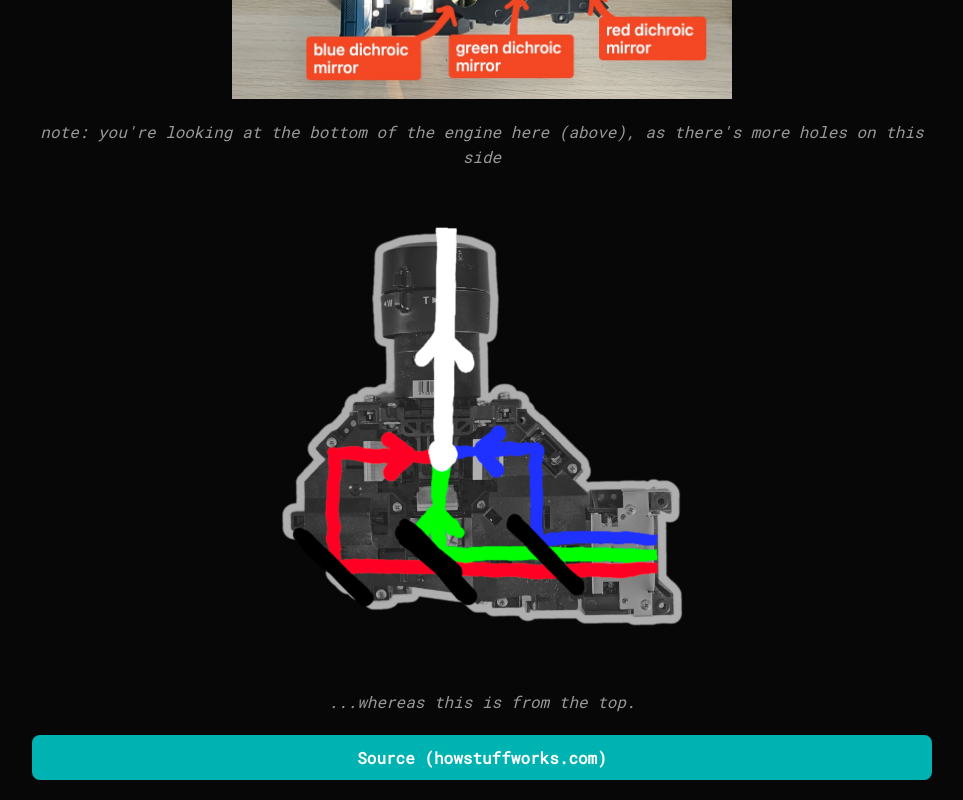
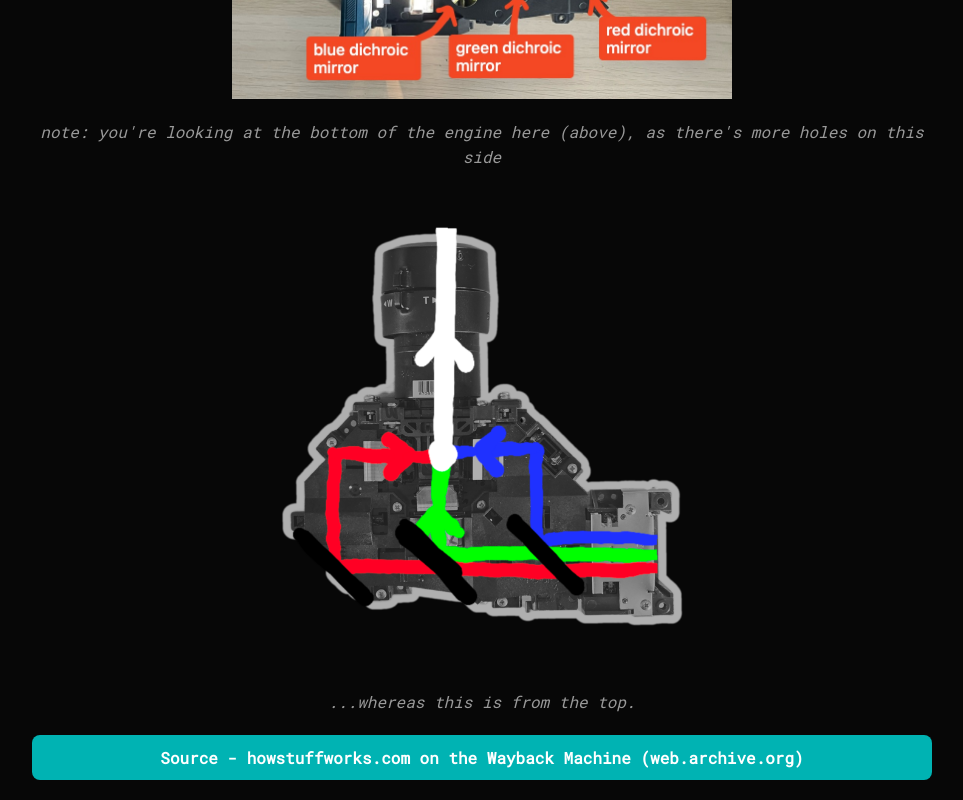
Before and after one commit to aroasanight/aroasanight.github.io, a plain HTML site: page projector/optical-engine.html in a window 1280 px wide. Shown: the part 1617-2417 px from the top of the page, without its empty margins (158-1121 px from the left). Drawn offline with Linux system fonts and the light colour scheme.

Commit message:
wayback machine source link

```diff
--- a/projector/optical-engine.html
+++ b/projector/optical-engine.html
@@ -122,7 +122,7 @@
         <p class="italic-note" style="text-align: center;">...whereas this is from the top.</p>
 
         <div class="button-row">
-            <a href="https://electronics.howstuffworks.com/lcd-projectors.htm#pt1" class="button">Source (howstuffworks.com)</a>
+            <a href="https://web.archive.org/web/20240203000825/https://electronics.howstuffworks.com/lcd-projectors.htm" class="button">Source - howstuffworks.com on the Wayback Machine (web.archive.org)</a>
             <!-- <a href="https://aroasanight.github.io/projector/" class="button">More about this projector</a> -->
         </div>
     </div>
```
